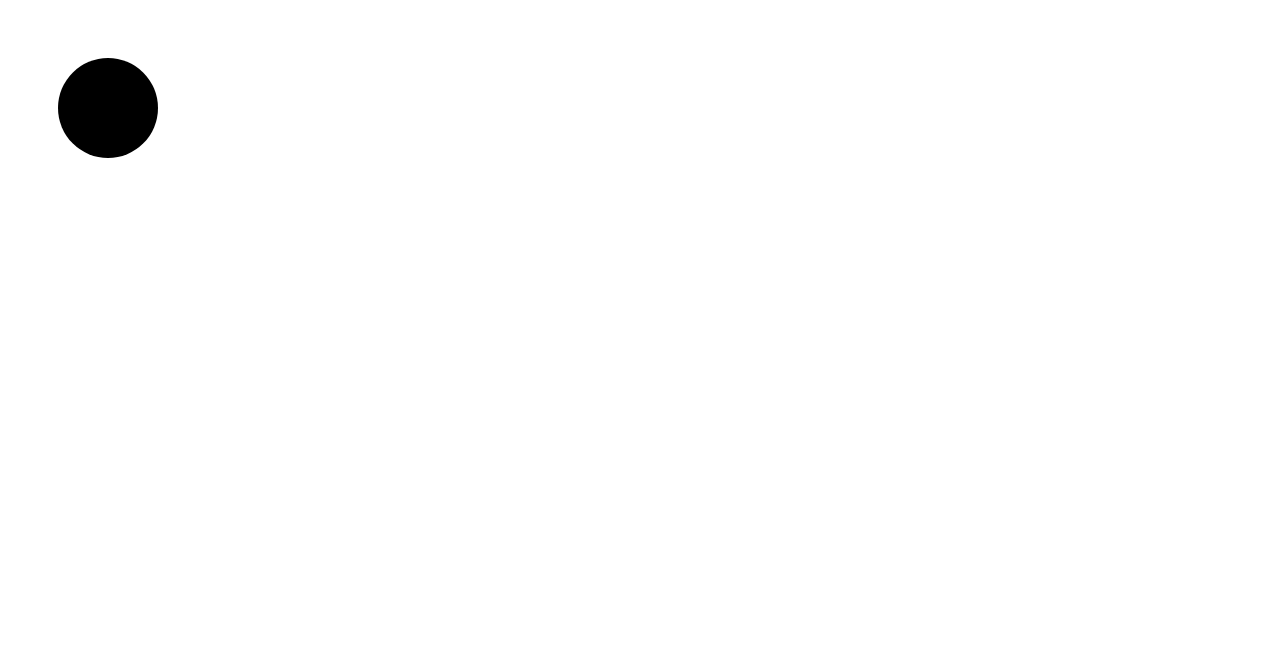
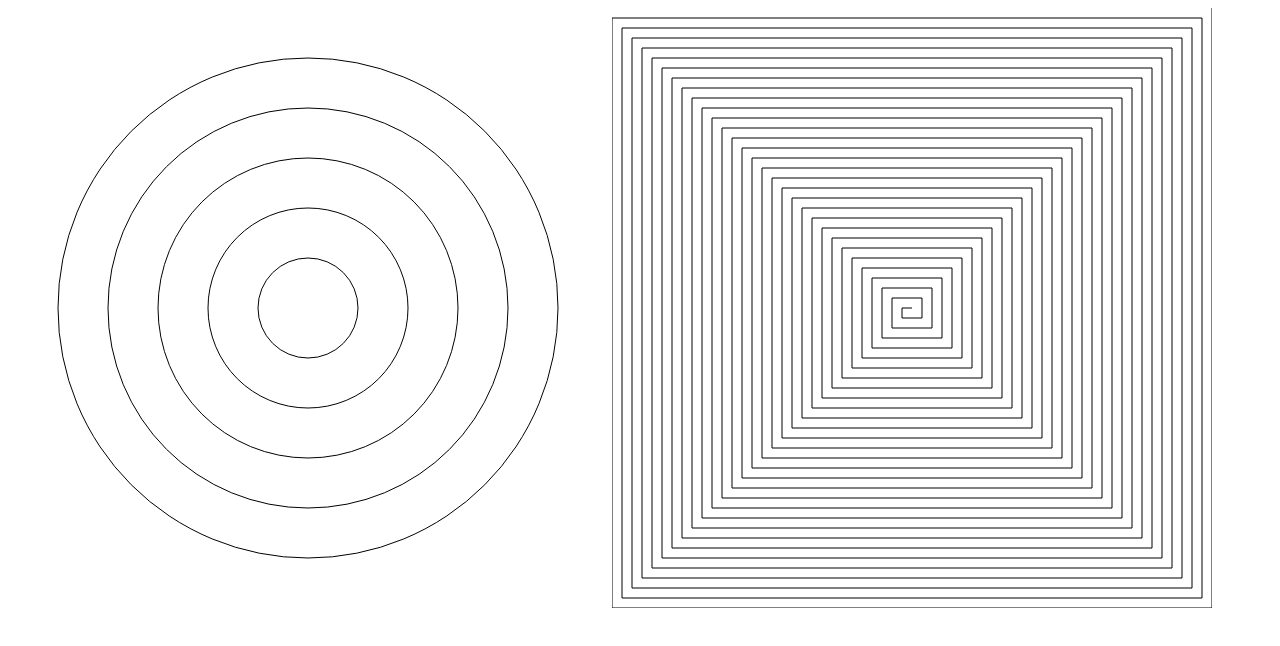
Before and after one commit to santoshchhn6/SVG, a plain HTML site: page createNodeDynamically.html in a window 1280 px wide. Drawn offline with Linux system fonts and the light colour scheme.

Commit message:
draw spira

```diff
--- a/createNodeDynamically.html
+++ b/createNodeDynamically.html
@@ -7,24 +7,98 @@
     <title>SVG</title>
   </head>
   <body>
-    <svg id="mySVG" width="600" height="600"></svg>
+    <svg id="SVG_1" width="600" height="600"></svg>
+    <svg id="SVG_2" width="600" height="600"></svg>
     <script>
-      function createCircle() {
+      function createCircle(x, y, r) {
         var myCircle = document.createElementNS(
           "http://www.w3.org/2000/svg",
           "circle"
         ); //to create a circle. for rectangle use "rectangle"
-        myCircle.setAttributeNS(null, "id", "mycircle");
-        myCircle.setAttributeNS(null, "cx", 100);
-        myCircle.setAttributeNS(null, "cy", 100);
-        myCircle.setAttributeNS(null, "r", 50);
-        myCircle.setAttributeNS(null, "fill", "black");
-        myCircle.setAttributeNS(null, "stroke", "none");
+        // myCircle.setAttributeNS(null, "id", "mycircle");
+        myCircle.setAttributeNS(null, "cx", x);
+        myCircle.setAttributeNS(null, "cy", y);
+        myCircle.setAttributeNS(null, "r", r);
+        myCircle.setAttributeNS(null, "fill", "none");
+        myCircle.setAttributeNS(null, "stroke", "black");
 
-        document.getElementById("mySVG").appendChild(myCircle);
+        document.getElementById("SVG_1").appendChild(myCircle);
       }
 
-      createCircle();
+      createCircle(300, 300, 50);
+      createCircle(300, 300, 100);
+      createCircle(300, 300, 150);
+      createCircle(300, 300, 200);
+      createCircle(300, 300, 250);
+
+      function createLine(x, y, len, dir) {
+        var myLine = document.createElementNS(
+          "http://www.w3.org/2000/svg",
+          "line"
+        );
+
+        let x2 = 0;
+        let y2 = 0;
+
+        if (dir === "left") {
+          x2 = x - len;
+          y2 = y;
+        } else if (dir === "down") {
+          x2 = x;
+          y2 = y + len;
+        } else if (dir === "right") {
+          x2 = x + len;
+          y2 = y;
+        } else if (dir === "up") {
+          x2 = x;
+          y2 = y - len;
+        }
+        myLine.setAttributeNS(null, "x1", x);
+        myLine.setAttributeNS(null, "y1", y);
+        myLine.setAttributeNS(null, "x2", x2);
+        myLine.setAttributeNS(null, "y2", y2);
+        myLine.setAttributeNS(null, "stroke", "black");
+
+        document.getElementById("SVG_2").appendChild(myLine);
+
+        return [x2, y2];
+      }
+
+      //   let x = 0,
+      //     y = 100;
+      //   [x, y] = createLine(x, y, 400, "right");
+      //   [x, y] = createLine(x, y, 400, "down");
+      //   [x, y] = createLine(x, y, 300, "left");
+      //   [x, y] = createLine(x, y, 300, "up");
+      //   [x, y] = createLine(x, y, 200, "right");
+      //   [x, y] = createLine(x, y, 200, "down");
+
+      function drawSpiral() {
+        let x = 300,
+          y = 300; //center and starting point
+        let dir = "left";
+        let len = 10;
+        let incBY = len;
+        let count = 0;
+        let getDir = {
+          left: "down",
+          down: "right",
+          right: "up",
+          up: "left",
+        };
+
+        for (let i = 0; i < 120; i++) {
+          [x, y] = createLine(x, y, len, dir); // [x,y] are previous line x2,y2
+          count++;
+          dir = getDir[dir];
+          if (count >= 2) {
+            count = 0;
+            len += incBY;
+          }
+        }
+      }
+
+      drawSpiral();
     </script>
   </body>
 </html>
```
